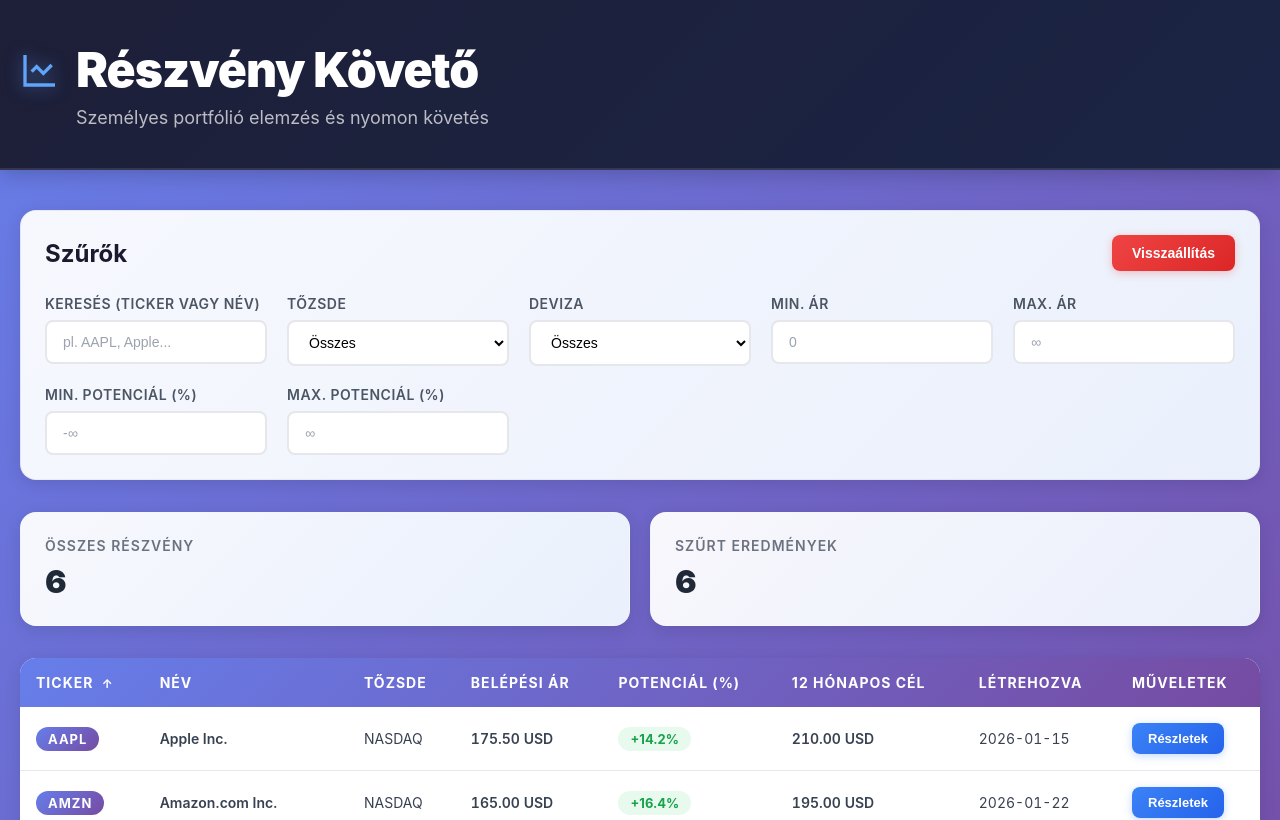
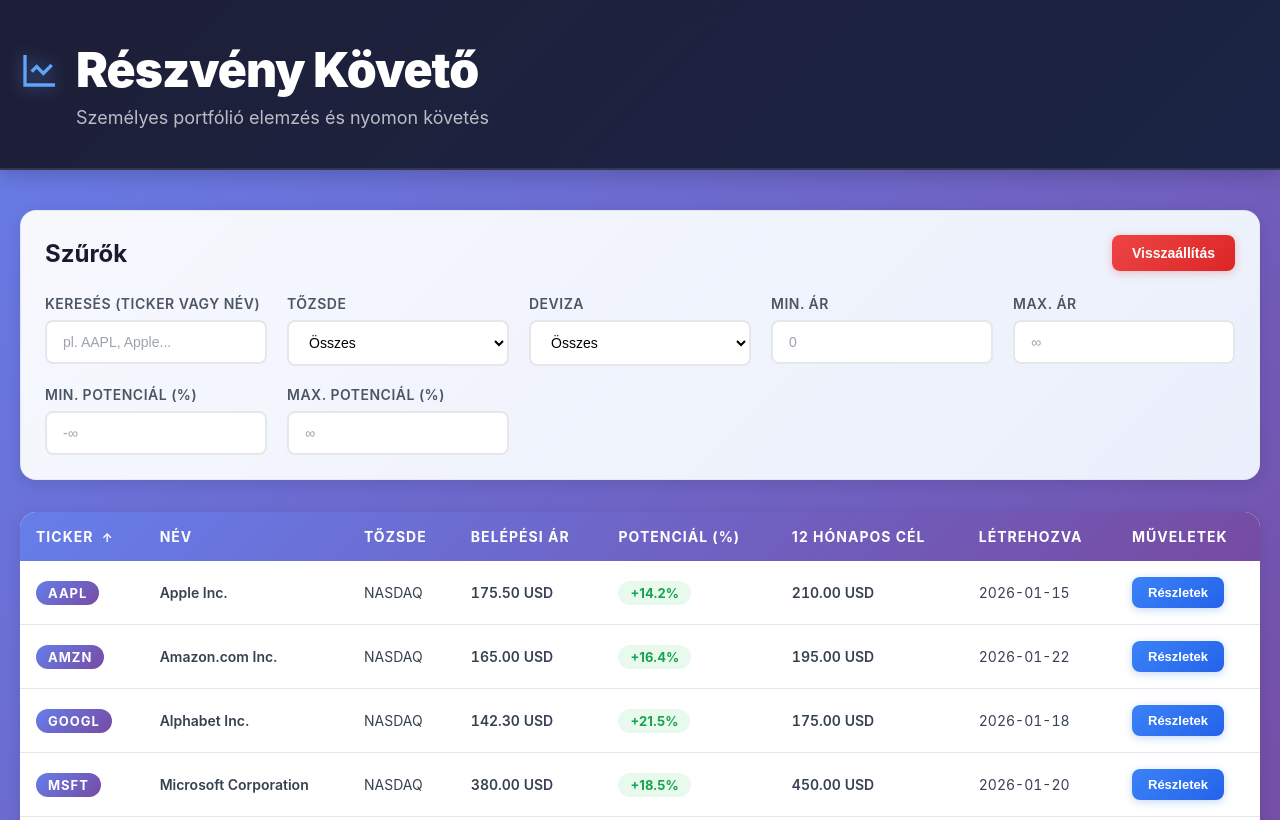
Before and after one commit to gaborbencsik/stock-tracker, a Vue app: page / in a window 1280 px wide. Shown: the top 820 px of the page. Built offline with nearby package versions, Linux system fonts and the light colour scheme.

Commit message:
remove summary

```diff
--- a/src/App.vue
+++ b/src/App.vue
@@ -22,17 +22,6 @@
           @update:filters="updateFilters"
           @reset="resetFilters"
         />
-
-        <div class="stocks-summary">
-          <div class="summary-card">
-            <span class="summary-label">Összes részvény</span>
-            <span class="summary-value">{{ stocks.length }}</span>
-          </div>
-          <div class="summary-card">
-            <span class="summary-label">Szűrt eredmények</span>
-            <span class="summary-value">{{ filteredStocks.length }}</span>
-          </div>
-        </div>
 
         <StockTable
           :stocks="filteredStocks"
@@ -62,7 +51,6 @@ import { useStocks } from './composables/useStocks'
 import type { Stock, StockFilters as StockFiltersType } from './types/Stock'
 
 const {
-  stocks,
   loading,
   filters,
   filteredStocks,
```
Also changed, not shown: 1 other file (tests, documents, lock files or other folders).
